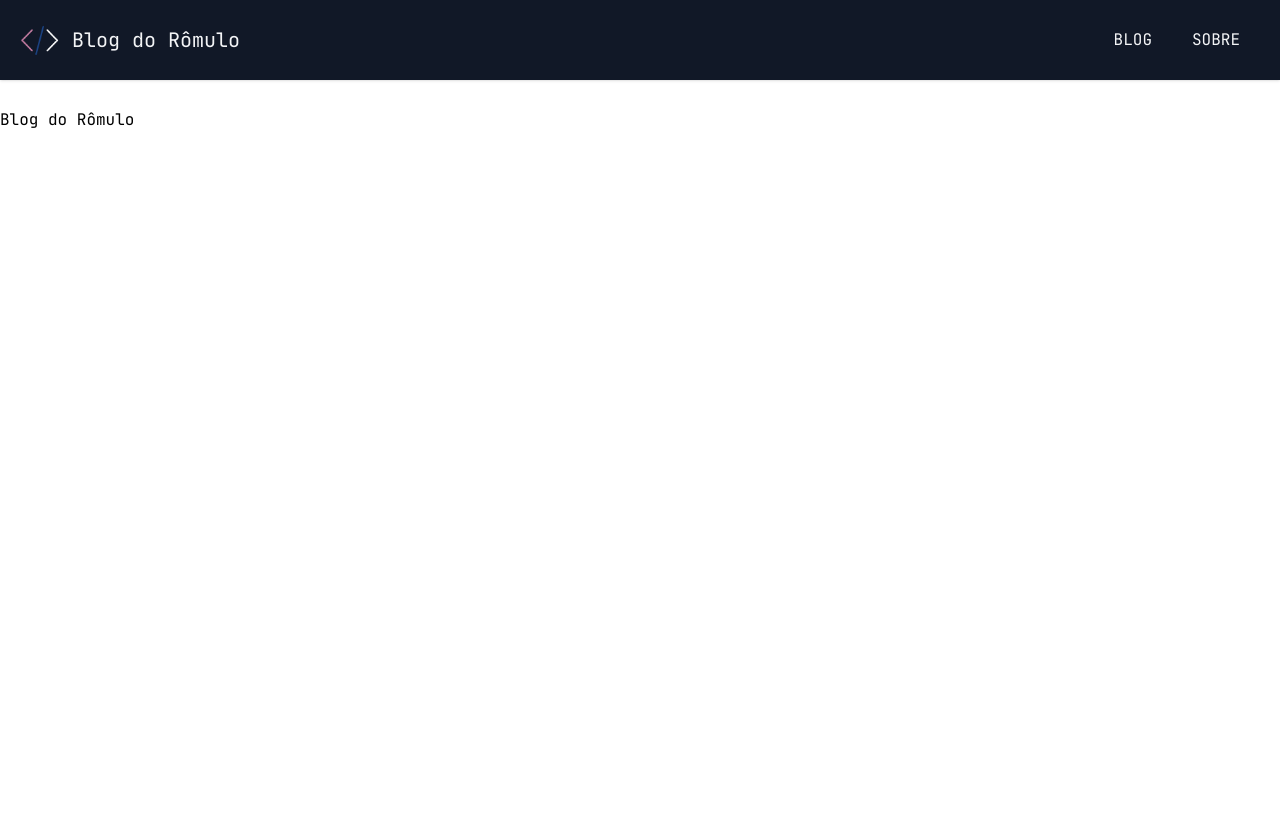
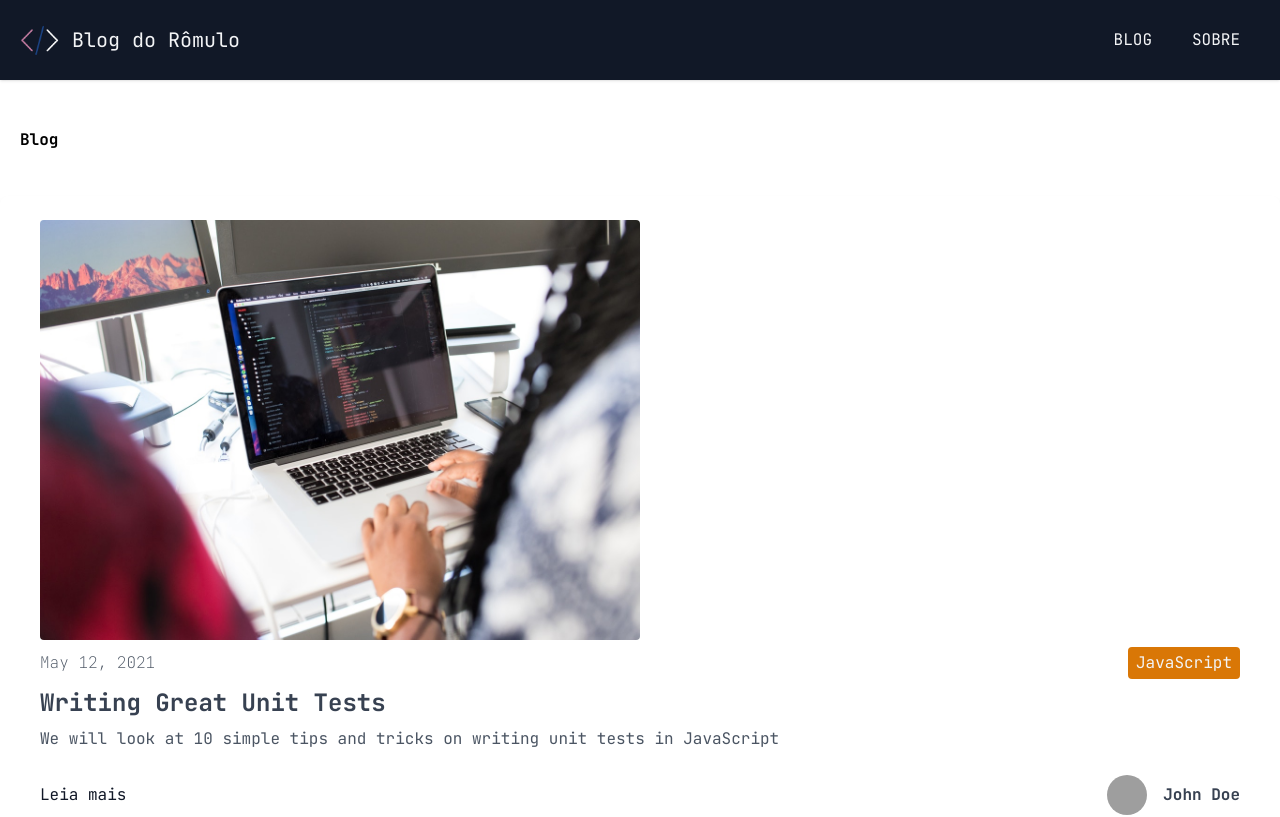
Before and after one commit to romfe/blog_markdown, a Next.js app: page /blog in a window 1280 px wide. Shown: the top 817 px of the page. Built offline with nearby package versions, Linux system fonts and the light colour scheme; grey boxes are pictures that could not be loaded.

Commit message:
changes in the page with all the posts

```diff
--- a/src/components/CategoryLabel.tsx
+++ b/src/components/CategoryLabel.tsx
@@ -17,7 +17,7 @@ const CategoryLabel = ({ children }: CategoryLabelProps) => {
   return (
     <div
       //className={`px-2 py-1 bg-${color}-600 text-gray-100 text-bold rounded`}
-      className={styles[`${color}`]}
+      className={styles[color]}
     >
       <Link href={`/blog/category/${children.toLowerCase()}`}>{children}</Link>
     </div>
--- a/src/components/styles.module.css
+++ b/src/components/styles.module.css
@@ -1,12 +1,3 @@
-.container {
-  padding-top: 0.25rem;
-  padding-bottom: 0.25rem;
-  padding-left: 0.5rem;
-  padding-right: 0.5rem;
-  color: #f3f4f6;
-  border-radius: 0.25rem;
-}
-
 .yellow {
   background-color: #d97706;
   padding-top: 0.25rem;
--- a/src/pages/blog/index.tsx
+++ b/src/pages/blog/index.tsx
@@ -1,10 +1,61 @@
+import matter from "gray-matter";
+import fs from "fs";
+import path from "path";
+import Link from "next/link";
 import Layout from "../../components/Layout";
-const BlogPage = () => {
+import Post from "../../components/Post";
+interface BlogPageProps {
+  posts: {
+    frontmatter: {
+      title: string;
+      date: string;
+      excerpt: string;
+      cover_image: string;
+      category: string;
+      author: string;
+      author_image: string;
+    };
+    slug: string;
+  }[];
+}
+
+const BlogPage = ({ posts }: BlogPageProps) => {
   return (
     <Layout>
-      <h1>Blog do Rômulo</h1>
+      <h1 className="text-5xl border-b4 p-5 font-bold">Blog</h1>
+      <div className="grid md:grid-cols-2 lg:grid-cols-3 gap-5">
+        {posts.map((post, index) => (
+          <Post key={index} post={post} />
+        ))}
+      </div>
     </Layout>
   );
 };
 
 export default BlogPage;
+
+export async function getStaticProps() {
+  const files = fs.readdirSync(path.join("src/posts"));
+
+  const posts = files.map((filename) => {
+    const slug = filename.replace(".md", "");
+    const markdownWithMeta = fs.readFileSync(
+      path.join("src/posts", filename),
+      "utf-8"
+    );
+
+    const { data: frontmatter } = matter(markdownWithMeta);
+    return { slug, frontmatter };
+  });
+
+  return {
+    props: {
+      posts: posts.sort((a, b) => {
+        return (
+          new Date(b.frontmatter.date).getTime() -
+          new Date(a.frontmatter.date).getTime()
+        );
+      }),
+    },
+  };
+}
```
